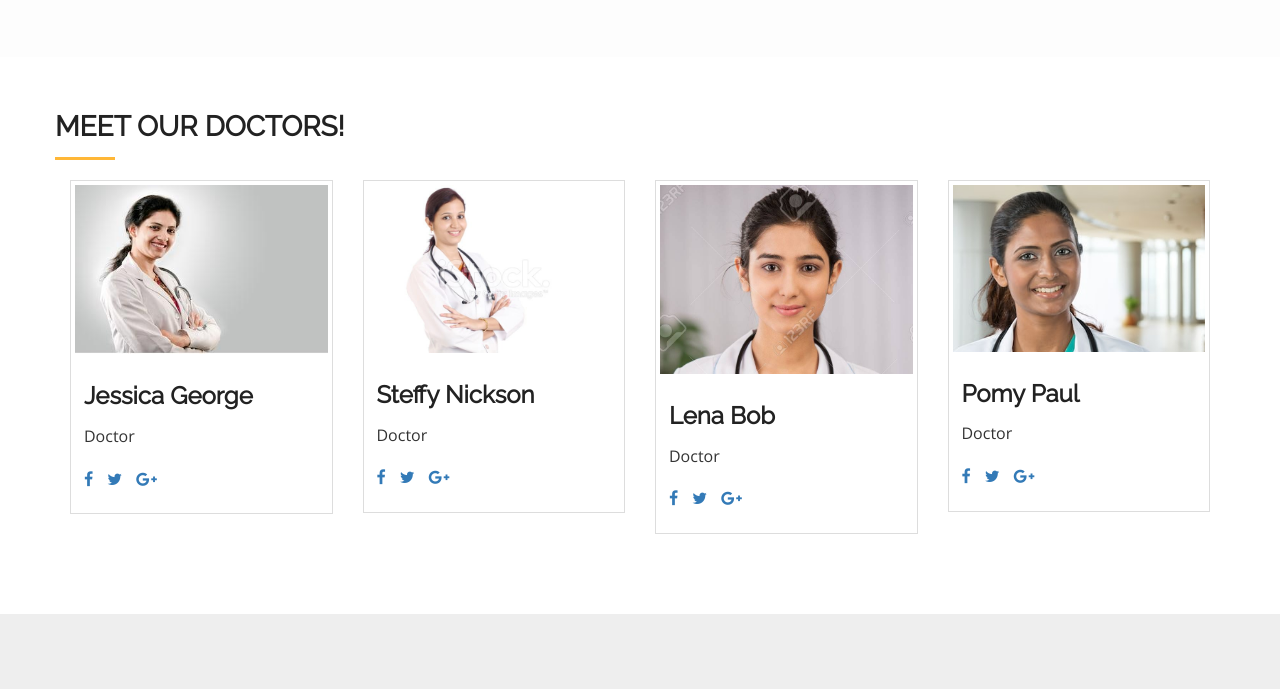
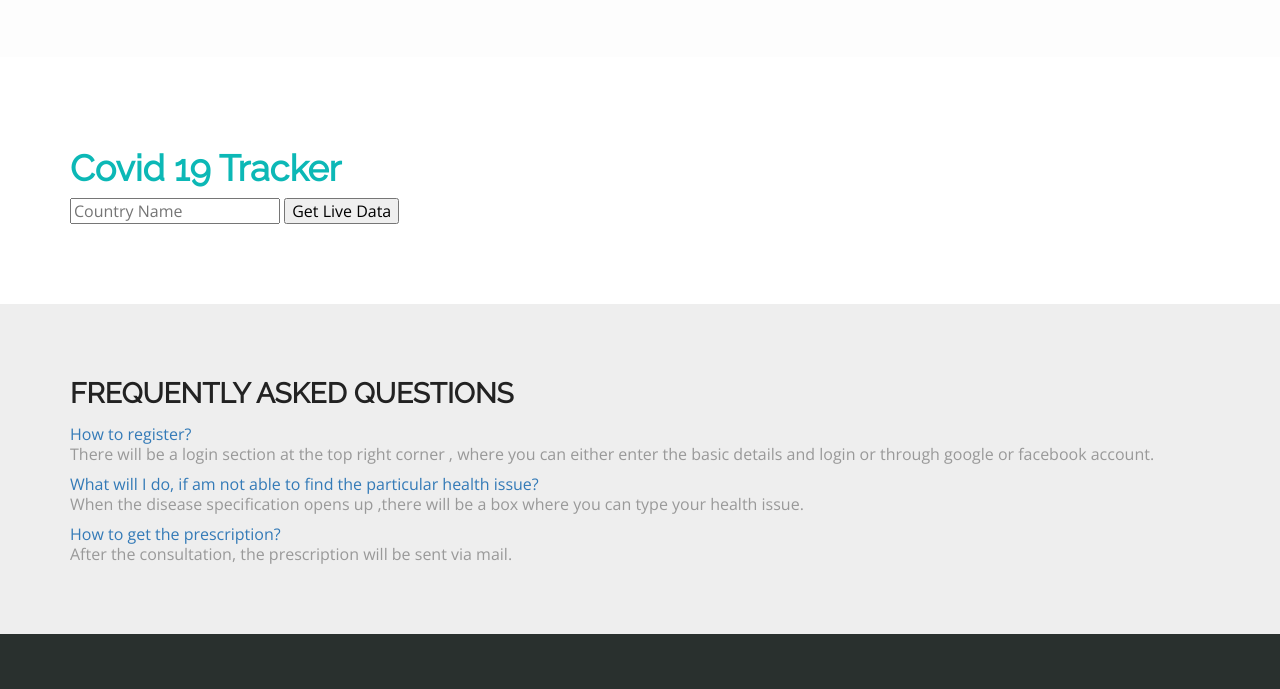
Before and after one commit to mhmdrameez/telehealth, a plain HTML site: page index.html in a window 1280 px wide. Shown: the part 1086-1775 px from the top of the page. Drawn offline with nearby package versions, Linux system fonts and the light colour scheme; a web font is replaced by a local one.

Commit message:
covid track included

```diff
--- a/index.html
+++ b/index.html
@@ -198,68 +198,62 @@ doctor's physical presence.<br></p>
   </section>
   <!--/ about-->
   <!--doctor team-->
-  <section id="doctor-team" class="section-padding">
+ <section id="covidtrac" class="section-padding">
     <div class="container">
       <div class="row">
-        <div class="col-md-15">
-          <h2 class="ser-title">Meet Our Doctors!</h2>
-          <hr class="botm-line">
-        </div>
-        <div class="col-md-3 col-sm-3 col-xs-6">
-          <div class="thumbnail">
-            <img src="img/doctor1.jpg" alt="..." class="team-img">
-            <div class="caption">
-              <h3>Jessica George</h3>
-              <p>Doctor</p>
-              <ul class="list-inline">
-                <li><a href="#"><i class="fa fa-facebook"></i></a></li>
-                <li><a href="#"><i class="fa fa-twitter"></i></a></li>
-                <li><a href="#"><i class="fa fa-google-plus"></i></a></li>
-              </ul>
-            </div>
-          </div>
-        </div>
-        <div class="col-md-3 col-sm-3 col-xs-6">
-          <div class="thumbnail">
-            <img src="img/doctor2.jpg" alt="..." class="team-img">
-            <div class="caption">
-              <h3>Steffy Nickson</h3>
-              <p>Doctor</p>
-              <ul class="list-inline">
-                <li><a href="#"><i class="fa fa-facebook"></i></a></li>
-                <li><a href="#"><i class="fa fa-twitter"></i></a></li>
-                <li><a href="#"><i class="fa fa-google-plus"></i></a></li>
-              </ul>
-            </div>
-          </div>
-        </div>
-        <div class="col-md-3 col-sm-3 col-xs-6">
-          <div class="thumbnail">
-            <img src="img/doctor3.jpg" alt="..." class="team-img">
-            <div class="caption">
-              <h3>Lena Bob</h3>
-              <p>Doctor</p>
-              <ul class="list-inline">
-                <li><a href="#"><i class="fa fa-facebook"></i></a></li>
-                <li><a href="#"><i class="fa fa-twitter"></i></a></li>
-                <li><a href="#"><i class="fa fa-google-plus"></i></a></li>
-              </ul>
-            </div>
-          </div>
-        </div>
-        <div class="col-md-3 col-sm-3 col-xs-6">
-          <div class="thumbnail">
-            <img src="img/doctor4.jpg" alt="..." class="team-img">
-            <div class="caption">
-              <h3>Pomy Paul</h3>
-              <p>Doctor</p>
-              <ul class="list-inline">
-                <li><a href="#"><i class="fa fa-facebook"></i></a></li>
-                <li><a href="#"><i class="fa fa-twitter"></i></a></li>
-                <li><a href="#"><i class="fa fa-google-plus"></i></a></li>
-              </ul>
-            </div>
-          </div>
+        <div class="col-md-10">
+        	 <h1 style="color: #0cb8b6; padding-top:12px; text-align: left; size: 30px">Covid 19 Tracker</h1>
+    <form action="" id="myForm"  style="color: black; text-align: left;">
+    <input type="text" id="country" placeholder="Country Name" required>
+     <input type="submit" value="Get Live Data" >
+    </form>
+    <h1 id="confirmed"  style="color: black; text-align: left;"></h1>
+    <h1 id="recovered" style="color: black; text-align: left;"></h1>
+    <h1 id="deaths" style="color: black; text-align: left;"></h1>
+    </body>
+    <script>
+      var myForm=document.getElementById('myForm')
+
+      myForm.addEventListener('submit',function(e){
+
+        e.preventDefault()
+
+        var country=document.getElementById('country').value
+
+         //fetch request
+
+         var url = "https://api.covid19api.com/total/dayone/country/"+country
+         fetch(url)
+          .then((res) =>res.json())
+           .then((res) => {
+
+            console.log(res)
+            var length = res.length
+            var index = length - 1
+            var confirmed = document.getElementById('confirmed')
+            var recovered = document.getElementById('recovered')
+            var deaths = document.getElementById('deaths')
+
+             confirmed.innerHTML=''
+             recovered.innerHTML=''
+             deaths.innerHTML=''
+
+
+
+             confirmed.append("Total Confirmed:"+res[index].Confirmed)
+             recovered.append("Total Recovered:"+res[index].Recovered)
+             deaths.append("Total Deaths:"+res[index].Deaths)
+
+           })
+
+
+      })
+
+
+    </script>
+
+
+
         </div>
       </div>
     </div>
```
